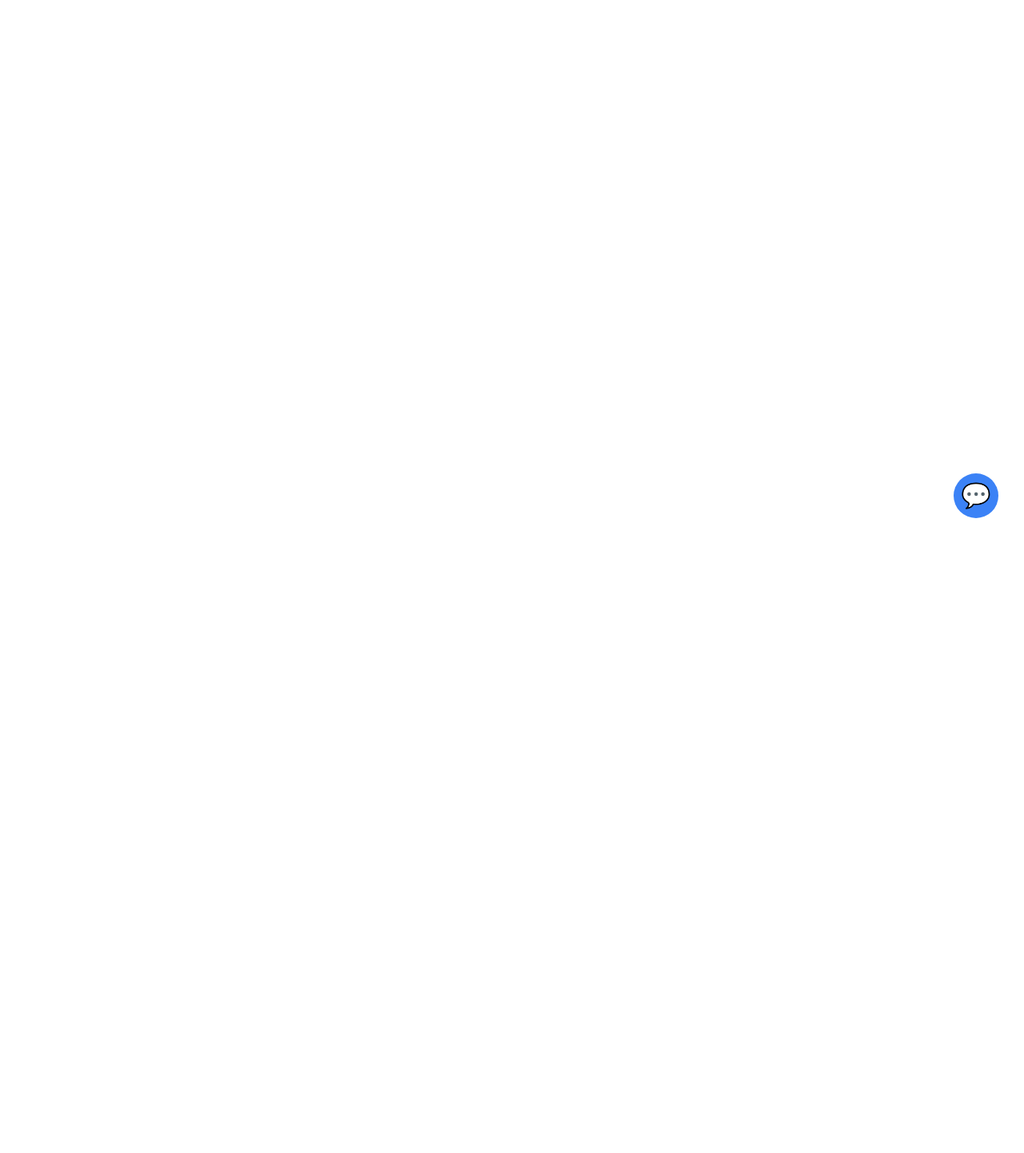
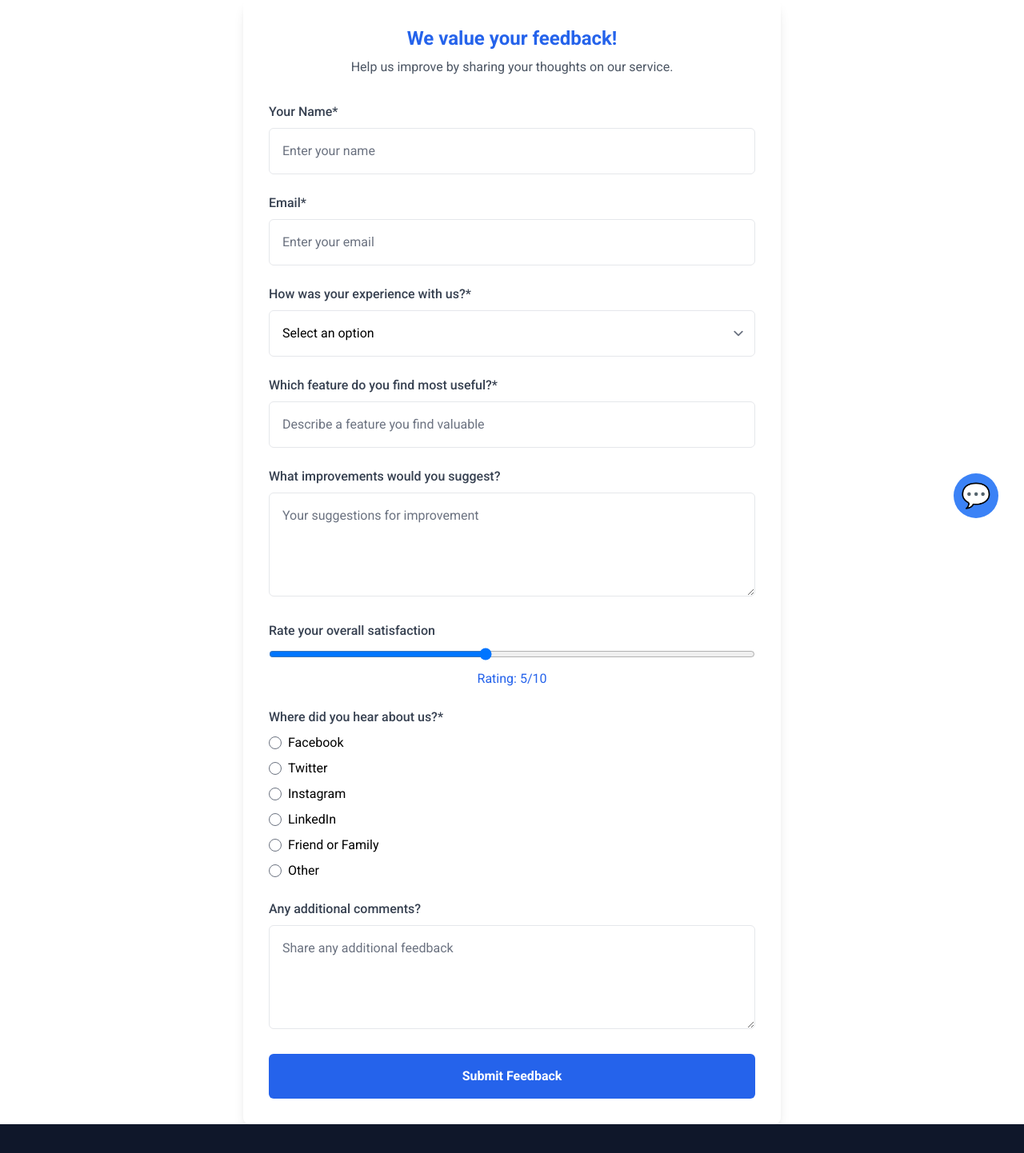
Before and after one commit to CheropS/LegalizeMe, a React (Vite) app in the folder client/: page /feedback in a window 1280 px wide. Before the commit this address had no page. Shown: the part 120-1562 px from the top of the page at 80% size. Before the commit the page ends 800 px from the top, so only its background shows below. Built offline with nearby package versions, Linux system fonts and the light colour scheme.

Commit message:
Added a feedback form

```diff
--- a/client/src/App.jsx
+++ b/client/src/App.jsx
@@ -14,6 +14,7 @@ import Cases from './components/Cases';
 import ForgotPassword from './components/ForgotPassword';
 import Terms from './components/Terms';
 import DataGovernance from './components/DataGovernance';
+import Feedback from './components/Feedback';
 
 const App = () => {
   const [faqData, setFaqData] = useState([]);
@@ -77,6 +78,7 @@ const App = () => {
         <Route path='/forgot-password' element={<ForgotPassword />} />
         <Route path='/terms' element={<Terms />} />
         <Route path='/data-governance' element={<DataGovernance />} />
+        <Route path='/feedback' element={<Feedback />} />
       </Routes>
 
       {/* Responsive ChatBot component */}
--- /dev/null
+++ b/client/src/components/Feedback.jsx
@@ -0,0 +1,246 @@
+import { useState } from 'react';
+import '@tailwindcss/forms';
+import Navbar from './Navbar';
+import Footer from './Footer';
+
+export default function Feedback() {
+  const [formData, setFormData] = useState({
+    userName: '',
+    email: '',
+    experience: '',
+    features: '',
+    improvement: '',
+    rating: 5,
+    feedback: '',
+    referralSource: '',
+  });
+
+  const [submitted, setSubmitted] = useState(false);
+  const [error, setError] = useState('');
+
+  const handleInputChange = (e) => {
+    const { name, value } = e.target;
+    setFormData({ ...formData, [name]: value });
+  };
+
+  const handleSubmit = async (e) => {
+    e.preventDefault();
+    setError('');
+    if (!formData.userName || !formData.email || !formData.experience || !formData.features || !formData.referralSource) {
+      setError('Please fill out all required fields');
+      return;
+    }
+
+    try {
+      // Simulate form submission or integrate with backend
+      setSubmitted(true);
+      setFormData({
+        userName: '',
+        email: '',
+        experience: '',
+        features: '',
+        improvement: '',
+        rating: 5,
+        feedback: '',
+        referralSource: '',
+      });
+    } catch (err) {
+      setError('Submission failed. Please try again later.');
+      console.error('Submission Error:', err);
+    }
+  };
+
+  return (
+    <>
+    <Navbar />
+    <div className="max-w-2xl mx-auto bg-white p-8 mt-10 rounded-lg shadow-lg font-roboto animate-fadeIn">
+      <h2 className="text-2xl font-bold text-center text-blue-600">We value your feedback!</h2>
+      <p className="mt-2 text-center text-gray-600">Help us improve by sharing your thoughts on our service.</p>
+
+      {error && <div className="p-4 text-red-600 bg-red-100 rounded-md mt-4">{error}</div>}
+      {submitted && <div className="p-4 text-green-600 bg-green-100 rounded-md mt-4">Thank you for your feedback!</div>}
+
+      <form onSubmit={handleSubmit} className="mt-8 space-y-6">
+        {/* Name */}
+        <div>
+          <label className="block text-gray-700 font-medium mb-2">Your Name*</label>
+          <input
+            type="text"
+            name="userName"
+            value={formData.userName}
+            onChange={handleInputChange}
+            className="w-full p-4 border border-gray-200 rounded-md focus:outline-none focus:border-blue-600"
+            placeholder="Enter your name"
+          />
+        </div>
+
+        {/* Email */}
+        <div>
+          <label className="block text-gray-700 font-medium mb-2">Email*</label>
+          <input
+            type="email"
+            name="email"
+            value={formData.email}
+            onChange={handleInputChange}
+            className="w-full p-4 border border-gray-200 rounded-md focus:outline-none focus:border-blue-600"
+            placeholder="Enter your email"
+          />
+        </div>
+
+        {/* Experience */}
+        <div>
+          <label className="block text-gray-700 font-medium mb-2">How was your experience with us?*</label>
+          <select
+            name="experience"
+            value={formData.experience}
+            onChange={handleInputChange}
+            className="w-full p-4 border border-gray-200 rounded-md focus:outline-none focus:border-blue-600"
+          >
+            <option value="" disabled>Select an option</option>
+            <option value="excellent">Excellent</option>
+            <option value="good">Good</option>
+            <option value="average">Average</option>
+            <option value="poor">Poor</option>
+          </select>
+        </div>
+
+        {/* Feature usefulness */}
+        <div>
+          <label className="block text-gray-700 font-medium mb-2">Which feature do you find most useful?*</label>
+          <input
+            type="text"
+            name="features"
+            value={formData.features}
+            onChange={handleInputChange}
+            className="w-full p-4 border border-gray-200 rounded-md focus:outline-none focus:border-blue-600"
+            placeholder="Describe a feature you find valuable"
+          />
+        </div>
+
+        {/* Suggested improvements */}
+        <div>
+          <label className="block text-gray-700 font-medium mb-2">What improvements would you suggest?</label>
+          <textarea
+            name="improvement"
+            value={formData.improvement}
+            onChange={handleInputChange}
+            rows="4"
+            className="w-full p-4 border border-gray-200 rounded-md focus:outline-none focus:border-blue-600"
+            placeholder="Your suggestions for improvement"
+          />
+        </div>
+
+        {/* Rating */}
+        <div>
+          <label className="block text-gray-700 font-medium mb-2">Rate your overall satisfaction</label>
+          <input
+            type="range"
+            name="rating"
+            value={formData.rating}
+            onChange={handleInputChange}
+            min="1"
+            max="10"
+            className="w-full"
+          />
+          <div className="text-center mt-1 text-blue-600">Rating: {formData.rating}/10</div>
+        </div>
+
+        {/* Referral Source */}
+        <div>
+          <label className="block text-gray-700 font-medium mb-2">Where did you hear about us?*</label>
+          <div className="mt-2 space-y-2">
+            <label className="flex items-center">
+              <input
+                type="radio"
+                name="referralSource"
+                value="Facebook"
+                checked={formData.referralSource === 'Facebook'}
+                onChange={handleInputChange}
+                className="text-blue-600 focus:ring-blue-500"
+              />
+              <span className="ml-2">Facebook</span>
+            </label>
+            <label className="flex items-center">
+              <input
+                type="radio"
+                name="referralSource"
+                value="Twitter"
+                checked={formData.referralSource === 'Twitter'}
+                onChange={handleInputChange}
+                className="text-blue-600 focus:ring-blue-500"
+              />
+              <span className="ml-2">Twitter</span>
+            </label>
+            <label className="flex items-center">
+              <input
+                type="radio"
+                name="referralSource"
+                value="Instagram"
+                checked={formData.referralSource === 'Instagram'}
+                onChange={handleInputChange}
+                className="text-blue-600 focus:ring-blue-500"
+              />
+              <span className="ml-2">Instagram</span>
+            </label>
+            <label className="flex items-center">
+              <input
+                type="radio"
+                name="referralSource"
+                value="LinkedIn"
+                checked={formData.referralSource === 'LinkedIn'}
+                onChange={handleInputChange}
+                className="text-blue-600 focus:ring-blue-500"
+              />
+              <span className="ml-2">LinkedIn</span>
+            </label>
+            <label className="flex items-center">
+              <input
+                type="radio"
+                name="referralSource"
+                value="Friend or Family"
+                checked={formData.referralSource === 'Friend or Family'}
+                onChange={handleInputChange}
+                className="text-blue-600 focus:ring-blue-500"
+              />
+              <span className="ml-2">Friend or Family</span>
+            </label>
+            <label className="flex items-center">
+              <input
+                type="radio"
+                name="referralSource"
+                value="Other"
+                checked={formData.referralSource === 'Other'}
+                onChange={handleInputChange}
+                className="text-blue-600 focus:ring-blue-500"
+              />
+              <span className="ml-2">Other</span>
+            </label>
+          </div>
+        </div>
+
+        {/* Additional Feedback */}
+        <div>
+          <label className="block text-gray-700 font-medium mb-2">Any additional comments?</label>
+          <textarea
+            name="feedback"
+            value={formData.feedback}
+            onChange={handleInputChange}
+            rows="4"
+            className="w-full p-4 border border-gray-200 rounded-md focus:outline-none focus:border-blue-600"
+            placeholder="Share any additional feedback"
+          />
+        </div>
+
+        {/* Submit */}
+        <button
+          type="submit"
+          className="w-full p-4 font-semibold text-white bg-blue-600 rounded-md hover:bg-blue-700 focus:bg-blue-700"
+        >
+          Submit Feedback
+        </button>
+      </form>
+    </div>
+    <Footer />
+    </>
+  );
+}
--- a/client/src/components/Home.jsx
+++ b/client/src/components/Home.jsx
@@ -50,6 +50,7 @@ const links = [
     { name: 'About Us', href: '/about' },
     { name: 'Contact Us', href: '/contact' },
     { name: 'View pricing', href: '/pricing' },
+    { name: 'Feedback', href: '/feedback' },
 ];
 
 const stats = [
```
